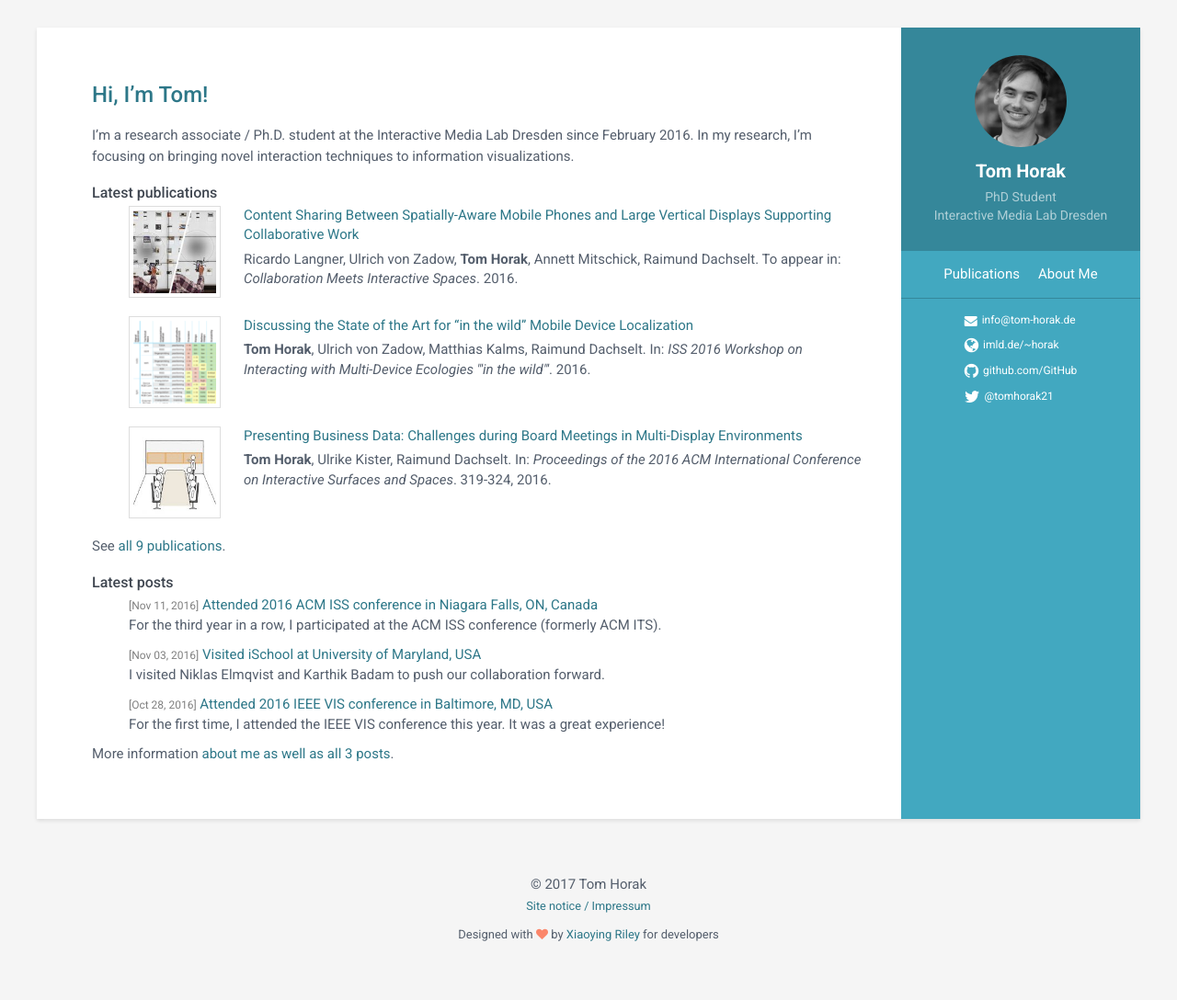
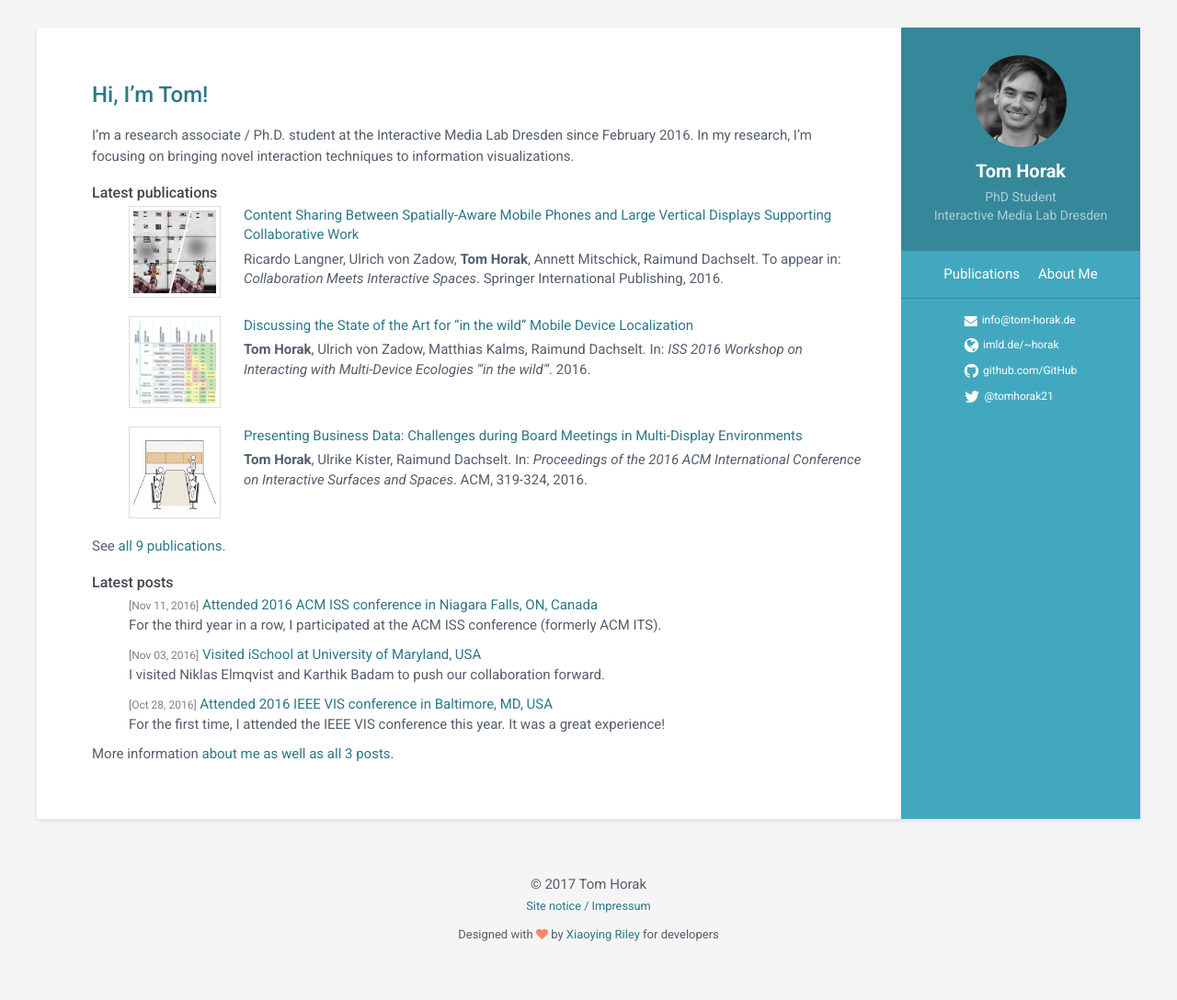
Before and after one commit to tomhorak21/tomhorak21.github.io, a Jekyll site: the page built from index.md, in a window 1280 px wide. Shown: the whole page at 92% size. Built offline with Jekyll 4.4.1, drawn with Linux system fonts in a browser that asks for light colours; our own code applies the rules of GitHub Pages for plain Markdown files.

Commit message:
Fixed variable access in layouts.
Fixed

```diff
--- a/_layouts/home.html
+++ b/_layouts/home.html
@@ -49,8 +49,8 @@ layout: compress
                                     In:
                                 {% endif %}
                                 <em>{{pub.venue}}</em>.
-                                {% if page.publisher %}
-                                    {{page.publisher}},
+                                {% if pub.publisher %}
+                                    {{pub.publisher}},
                                 {% endif %}
                                 {% if pub.pages %}
                                     {{pub.pages}},
--- a/_layouts/publication-list.html
+++ b/_layouts/publication-list.html
@@ -46,8 +46,8 @@ layout: compress
                                     In:
                                 {% endif %}
                                 <em class="venue">{{pub.venue}}</em>.
-                                {% if page.publisher %}
-                                    <span class="venue">{{page.publisher}}</span>,
+                                {% if pub.publisher %}
+                                    <span class="venue">{{pub.publisher}}</span>,
                                 {% endif %}
                                 {% if pub.pages %}
                                     <span class="pages">{{pub.pages}}</span>,
```
